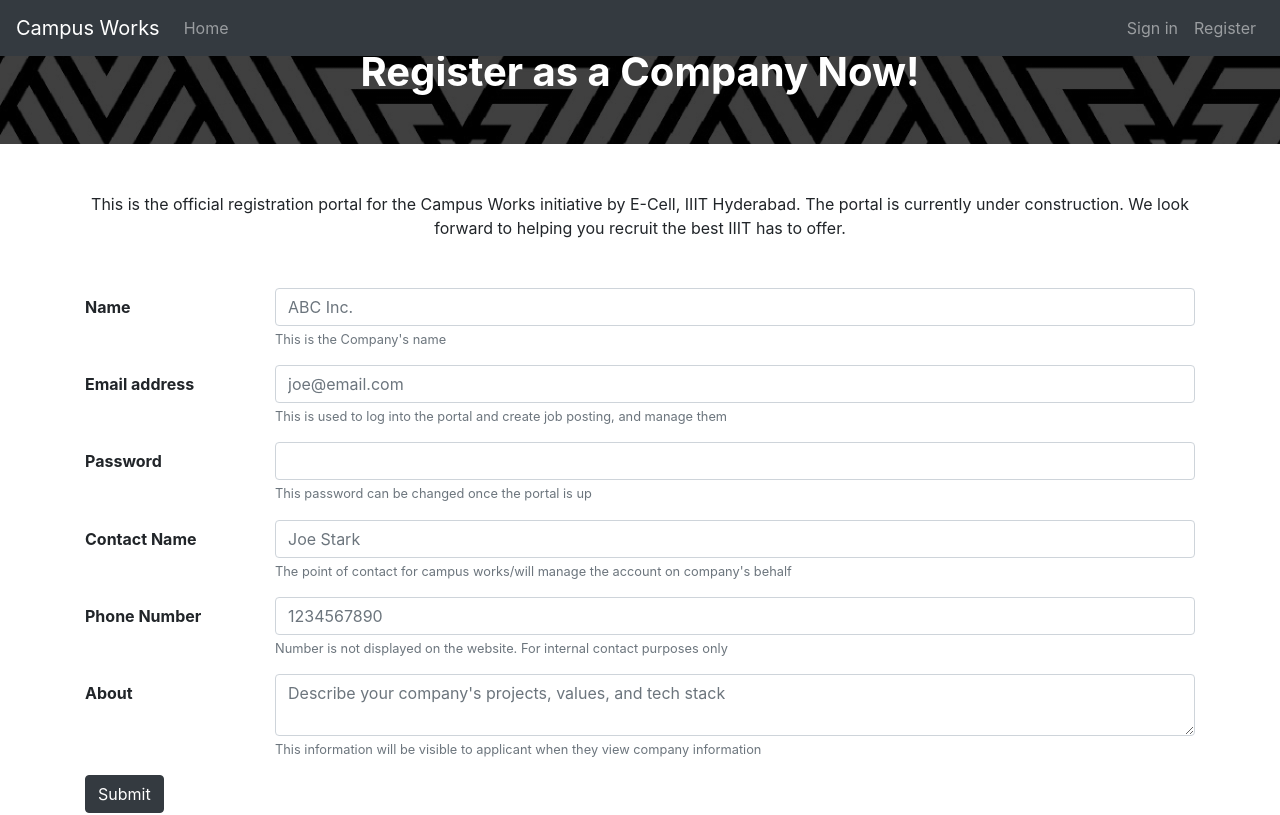
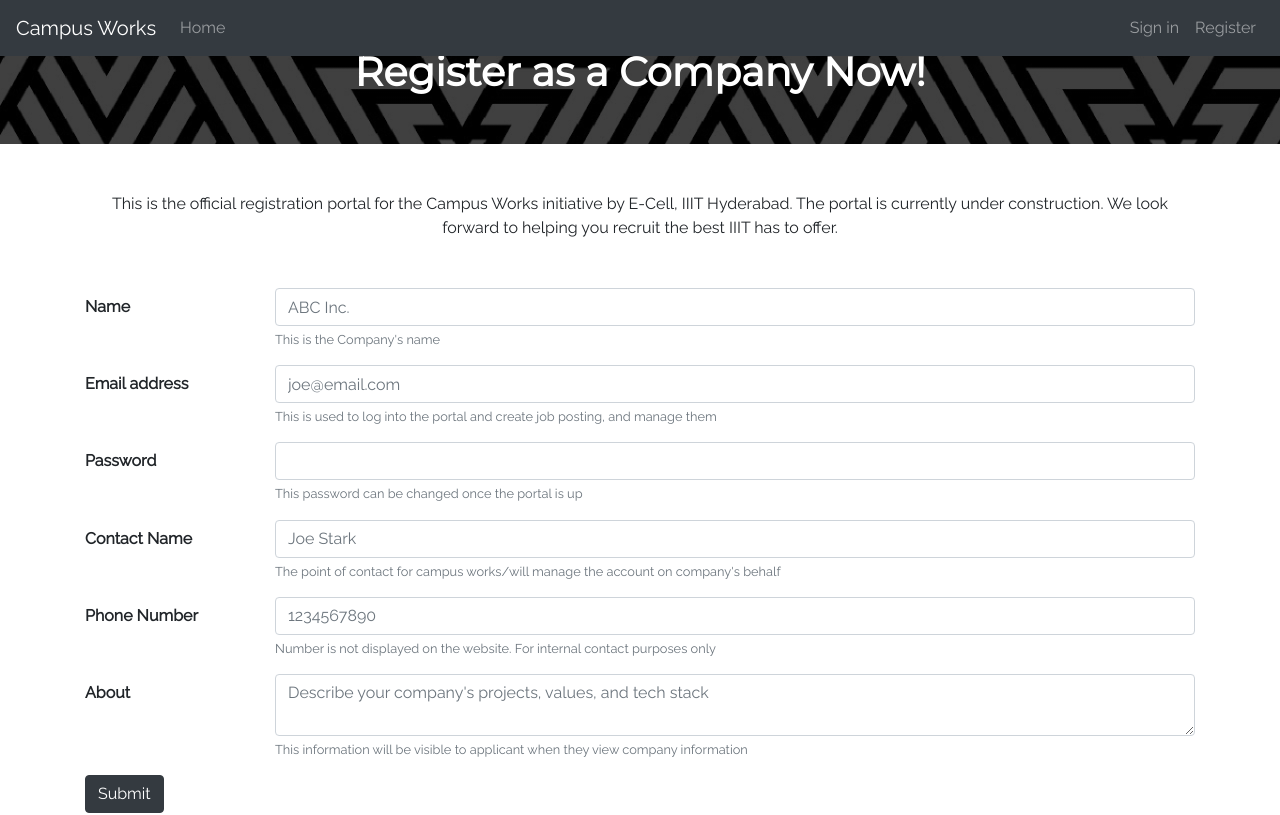
Before and after one commit to IIIT-ECell/campus_works, a React (Create React App) app in the folder tfront/: page /register/company in a window 1280 px wide. Shown: the top 815 px of the page. Built offline with nearby package versions, Linux system fonts and the light colour scheme.

Commit message:
Changed fonts

```diff
--- a/tfront/src/components/App.css
+++ b/tfront/src/components/App.css
@@ -1,3 +1,5 @@
+@import url('https://fonts.googleapis.com/css?family=Montserrat|Raleway&display=swap');
+
 .App {
   text-align: center;
 }
@@ -24,6 +26,12 @@
 html, body {
   height: 100%!important;
   width: 100%!important;
+  font-family: 'Raleway', sans-serif!important;
+}
+
+h1, h2, h3, h4, h5 {
+  font-family: 'Montserrat', sans-serif!important;
+  font-weight: bolder!important;
 }
 
 .top-index {
--- a/tfront/src/components/App.jsx
+++ b/tfront/src/components/App.jsx
@@ -4,7 +4,7 @@ import { BrowserRouter as Router, Switch, Route } from 'react-router-dom';
 import './App.css';
 import Home from './Home';
 import 'bootstrap/dist/css/bootstrap.min.css';
-import CompanyRegister from './CompanyRegister';
+import CompanyRegister from './CompanyRegister.jsx';
 
 function App() {
 	return (
--- a/tfront/src/components/CompanyRegister.js
+++ b/tfront/src/components/CompanyRegister.jsx
@@ -52,7 +52,7 @@ export default class CompanyRegister extends React.Component {
                         <div className="row h-100">
                             <div className="col align-self-center text-center">
                                 <h1 className="my-5 text-white">
-                                    <b>Register as a Company Now!</b>
+                                    Register as a Company Now!
                                 </h1>
                             </div>
                         </div>
```
